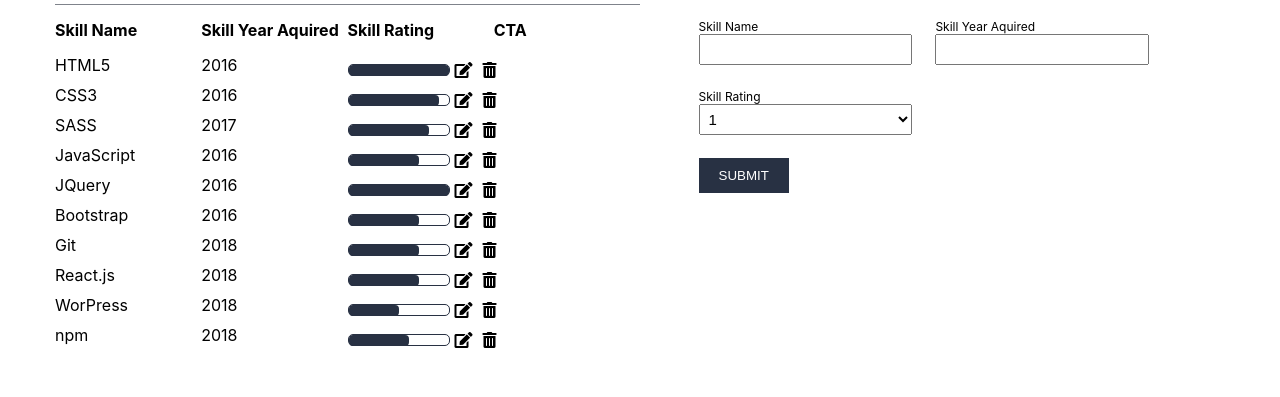
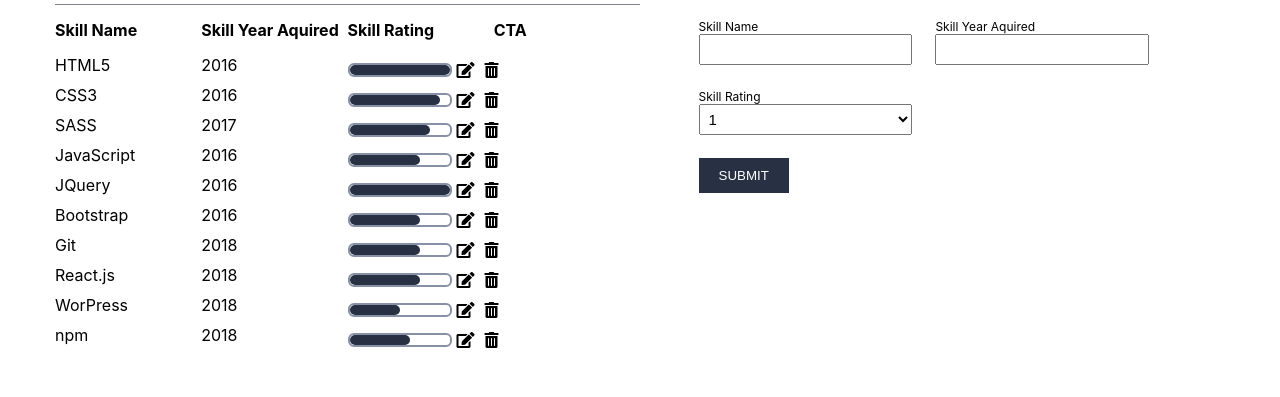
Before and after one commit to dunjamarc/candidate-skills, a React (Create React App) app: page /skills in a window 1280 px wide. Shown: the part 145-542 px from the top of the page. Built offline with nearby package versions, Linux system fonts and the light colour scheme; data requests are answered from the project's data file.

Commit message:
Style progress bar

```diff
--- a/src/style/css/style.css
+++ b/src/style/css/style.css
@@ -43,16 +43,15 @@
 }
 .skills-list .skills-wrap .row .bar {
   width: 100px;
-  height: 10px;
-  border: 1px solid #283143;
-  border-radius: 5px;
+  border: 2px solid #8691a6;
+  border-radius: 6px;
   box-sizing: content-box;
 }
 .skills-list .skills-wrap .row .bar span {
   display: block;
-  height: 11px;
+  height: 10px;
   background-color: #283143;
-  border-radius: 4px;
+  border-radius: 5px;
 }
 
 .basic-data {
--- a/src/style/scss/_home.scss
+++ b/src/style/scss/_home.scss
@@ -45,16 +45,15 @@
 
             .bar {
                 width: 100px;
-                height: 10px;
-                border: 1px solid $navy;
-                border-radius: 5px;
+                border: 2px solid $gray-blue;
+                border-radius: 6px;
                 box-sizing: content-box;
 
                 span {
                     display: block;
-                    height: 11px;
+                    height: 10px;
                     background-color: $navy;
-                    border-radius: 4px;
+                    border-radius: 5px;
                 }
             }
         }
--- a/src/style/scss/style.scss
+++ b/src/style/scss/style.scss
@@ -2,6 +2,7 @@ $white: #fff;
 $black: #000;
 $navy: #283143;
 $gray: #7f838b;
+$gray-blue: #8691a6;
 $mobile: 425px;
 $tablet: 768px;
 
```
Also changed, not shown: 1 other file (tests, documents, lock files or other folders).
